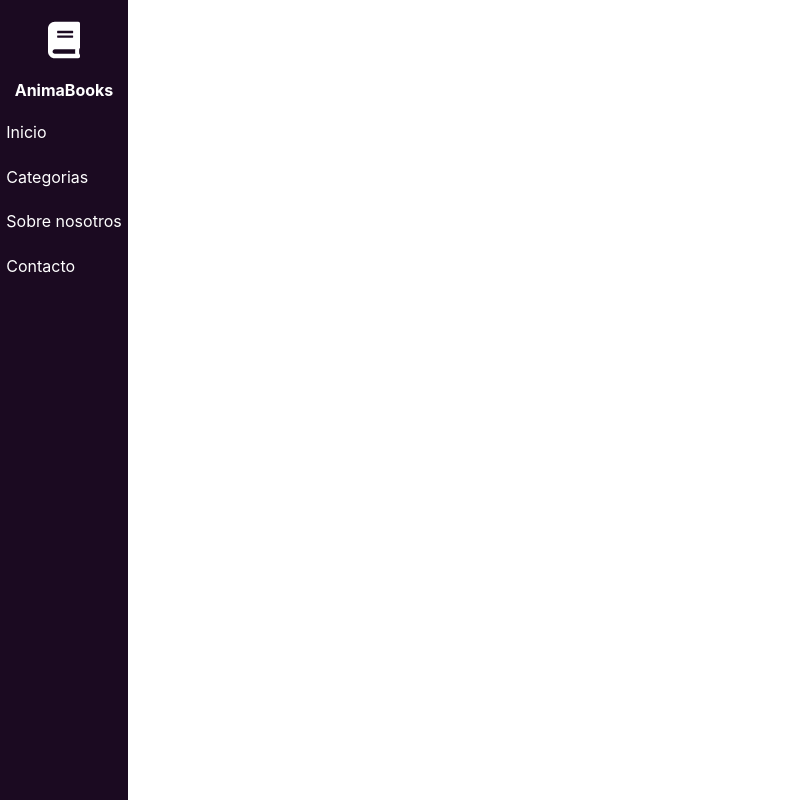
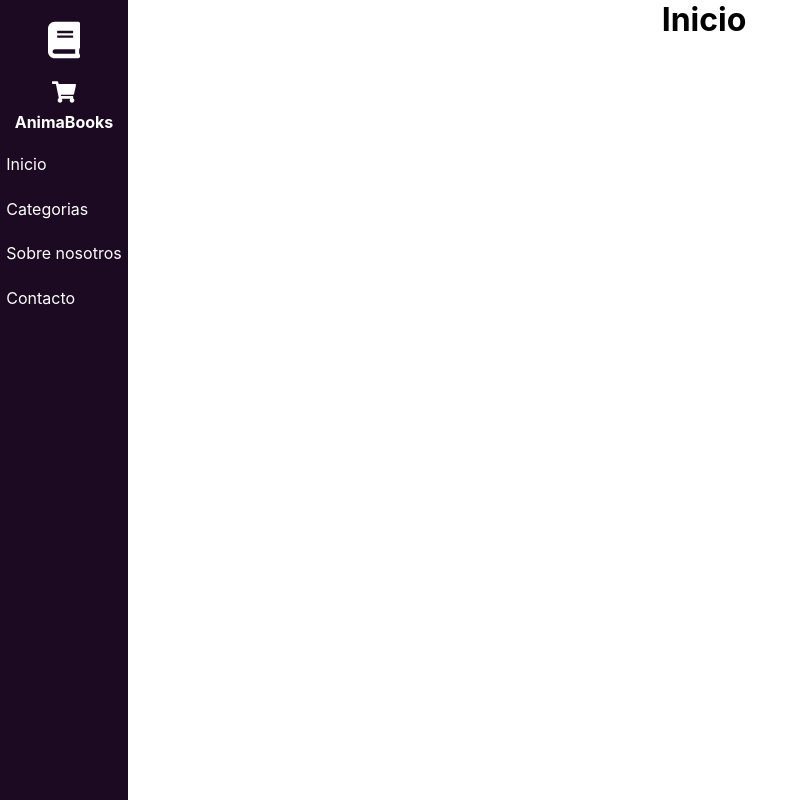
Before and after one commit to Mati1999/AnimaBooks, a React (Create React App) app: page / in a window 1280 px wide. Shown: the whole page, without its empty margins (0-802 px from the left). Built offline with nearby package versions, Linux system fonts and the light colour scheme.

Commit message:
Agregamos Titulo y ItemListContainer

```diff
--- a/src/App.js
+++ b/src/App.js
@@ -1,14 +1,18 @@
 import './App.scss';
-import Menu from './components/Menu';
+import ItemListContainer from './components/ItemListContainer';
+import NavBar from './components/NavBar';
 
-function App() {
+const App = () => {
   return (
-    <div className="App">
-      <header className="App-header">
-        <Menu />
-      </header>
+    <div className='AppContainer'>
+      <NavBar />
+
+      <main className='AppMain'>
+        <ItemListContainer />
+      </main>
     </div>
-  );
+
+  )
 }
 
-export default App;
+export default App
--- a/src/App.scss
+++ b/src/App.scss
@@ -1,12 +1,17 @@
+@import './Styles/variables.scss';
+
 * {
   margin: 0;
   padding: 0;
   box-sizing: border-box;
 }
 
-.App-header {
-  position: fixed;
-  top: 0;
-  left: 0;
-  width: 10%;
+.AppContainer {
+  @include medidas(100vw, 100vh);
+  display: flex;
 }
+.AppMain {
+  @include medidas(90%, 100%);
+  display: flex;
+  margin: 0 0 0 10%;
+}
--- /dev/null
+++ b/src/Styles/CartWidget.scss
@@ -0,0 +1,17 @@
+@import './variables.scss';
+
+.cartWidget {
+  width: 100%;
+  height: 2rem;
+  display: flex;
+  justify-content: center;
+
+  &:hover {
+    cursor: pointer;
+  }
+}
+
+.cart {
+  color: white;
+  @include medidas(1.5rem, 1.5rem);
+}
--- /dev/null
+++ b/src/Styles/ItemListContainer.scss
@@ -0,0 +1,8 @@
+@import 'variables.scss';
+
+.listContainer {
+  @include medidas(100%, 100%);
+  display: flex;
+  flex-direction: column;
+  align-items: center;
+}
--- a/src/Styles/Menu.scss
+++ /dev/null
@@ -1,54 +0,0 @@
-.menu {
-    display: flex;
-    flex-direction: column;
-    align-items: center;
-    justify-content: flex-start;
-    height: 100vh;
-    width: 100%;
-    margin: 0;
-    background: #1b0a21;
-    transition: all .3s ease;
-
-    &:hover {
-        box-shadow: 1px 0 15px #5a004e;
-    }
-
-    h4 {
-        color: white;
-    }
-
-    .menu__logo {
-        width: 25%;
-        height: 10%;
-        color: white;
-    }
-
-    .menu__lista {
-        list-style-type: none;
-        height: 25%;
-        display: flex;
-        flex-direction: column;
-        justify-content: space-evenly;
-    }
-
-    a {
-        width: 100%;
-        color: white;
-        text-decoration: none;
-        border-bottom: 2px solid transparent;
-        transition: all .3s ease;
-    }
-
-    .menu__lista li {
-        transition: all .3s ease;
-        display: flex;
-
-        &:hover {
-            cursor: pointer;
-
-            a {
-                border-bottom: 2px solid #5a004e;
-            }
-        }
-    }
-}
--- /dev/null
+++ b/src/Styles/NavBar.scss
@@ -0,0 +1,57 @@
+.menu {
+  position: fixed;
+  top: 0;
+  left: 0;
+  display: flex;
+  flex-direction: column;
+  align-items: center;
+  justify-content: flex-start;
+  height: 100vh;
+  width: 10%;
+  margin: 0;
+  background: #1b0a21;
+  transition: all 0.3s ease;
+
+  &:hover {
+    box-shadow: 1px 0 15px #5a004e;
+  }
+
+  h4 {
+    color: white;
+  }
+
+  .menu__logo {
+    width: 25%;
+    height: 10%;
+    color: white;
+  }
+
+  .menu__lista {
+    list-style-type: none;
+    height: 25%;
+    display: flex;
+    flex-direction: column;
+    justify-content: space-evenly;
+  }
+
+  a {
+    width: 100%;
+    color: white;
+    text-decoration: none;
+    border-bottom: 2px solid transparent;
+    transition: all 0.3s ease;
+  }
+
+  .menu__lista li {
+    transition: all 0.3s ease;
+    display: flex;
+
+    &:hover {
+      cursor: pointer;
+
+      a {
+        border-bottom: 2px solid #5a004e;
+      }
+    }
+  }
+}
--- a/src/Styles/variables.scss
+++ b/src/Styles/variables.scss
@@ -0,0 +1,4 @@
+@mixin medidas($width, $height) {
+  width: $width;
+  height: $height;
+}
--- /dev/null
+++ b/src/components/CartWidget.js
@@ -0,0 +1,13 @@
+import React from 'react'
+import { FaShoppingCart } from 'react-icons/fa'
+import '../Styles/CartWidget.scss'
+
+const CartWidget = () => {
+    return (
+        <div className='cartWidget'>
+            <FaShoppingCart className='cart' />
+        </div>
+    )
+}
+
+export default CartWidget
--- /dev/null
+++ b/src/components/ItemListContainer.js
@@ -0,0 +1,14 @@
+import '../Styles/ItemListContainer.scss'
+import React from 'react'
+import Titulo from './Titulo';
+
+
+const ItemListContainer = () => {
+    return (
+        <div className='listContainer'>
+            <Titulo contenido='Inicio' />
+        </div>
+    )
+}
+
+export default ItemListContainer
--- a/src/components/Menu.js
+++ b/src/components/NavBar.js
@@ -1,12 +1,14 @@
 import React from 'react'
-import '../Styles/Menu.scss'
+import '../Styles/NavBar.scss'
 import { FaBook } from 'react-icons/fa';
+import CartWidget from './CartWidget';
+
 
 const Menu = () => {
     return (
         <div className='menu'>
-            {/* <img className='menu__logo' src='' alt='logo' /> */}
             <FaBook className='menu__logo' />
+            <CartWidget />
             <h4>AnimaBooks</h4>
             <ul className='menu__lista'>
                 <li><a href=''>Inicio</a></li>
--- /dev/null
+++ b/src/components/Titulo.js
@@ -0,0 +1,9 @@
+import React from 'react'
+
+const Titulo = ({ contenido }) => {
+    return (
+        <h1>{contenido}</h1>
+    )
+}
+
+export default Titulo
```
